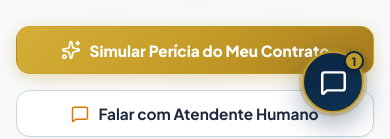
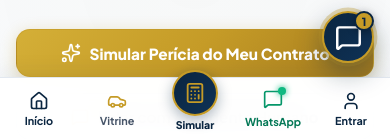
Before and after one commit to duacebeats-cmyk/Domrockfellersite, a React (Vite) app: page / in a window 390 px wide. Shown: the part 705-844 px from the top of the page. Built offline with nearby package versions, Linux system fonts and the light colour scheme.

Commit message:
feat: align site layout, update official corporate data and add native app mobile bottom bar with touch swipe

```diff
--- a/src/App.jsx
+++ b/src/App.jsx
@@ -13,6 +13,7 @@ import { AdminPanel } from './components/AdminPanel';
 import { ClientPortal } from './components/ClientPortal';
 import { AuthModal } from './components/AuthModal';
 import { CarShowcaseSlider } from './components/CarShowcaseSlider';
+import { MobileBottomNav } from './components/MobileBottomNav';
 import { CheckCircle2, ShieldCheck } from 'lucide-react';
 import { api } from './services/api';
 
@@ -187,6 +188,14 @@ export function App() {
         </div>
       )}
 
+      {/* App-Style Mobile Bottom Dock Navigation Bar */}
+      <MobileBottomNav
+        currentUser={currentUser}
+        onOpenAuth={() => setIsAuthModalOpen(true)}
+        setActiveView={setActiveView}
+        activeView={activeView}
+      />
+
     </div>
   );
 }
--- a/src/components/CarShowcaseSlider.jsx
+++ b/src/components/CarShowcaseSlider.jsx
@@ -151,6 +151,31 @@ export function CarShowcaseSlider({ onSelectCarForSimulation, onOpenChat }) {
     setCurrentIndex(prev => (prev < maxIndex ? prev + 1 : 0));
   };
 
+  // Mobile Touch Swipe Handling
+  const [touchStart, setTouchStart] = useState(null);
+  const [touchEnd, setTouchEnd] = useState(null);
+
+  const onTouchStart = (e) => {
+    setTouchEnd(null);
+    setTouchStart(e.targetTouches[0].clientX);
+  };
+
+  const onTouchMove = (e) => {
+    setTouchEnd(e.targetTouches[0].clientX);
+  };
+
+  const onTouchEnd = () => {
+    if (!touchStart || !touchEnd) return;
+    const distance = touchStart - touchEnd;
+    const isLeftSwipe = distance > 50;
+    const isRightSwipe = distance < -50;
+    if (isLeftSwipe) {
+      handleNext();
+    } else if (isRightSwipe) {
+      handlePrev();
+    }
+  };
+
   // Visible items slice for maximum 3 cars
   const visibleCars = cars.slice(currentIndex, currentIndex + cardsPerView);
 
@@ -246,13 +271,19 @@ export function CarShowcaseSlider({ onSelectCarForSimulation, onOpenChat }) {
           </div>
         </div>
 
-        {/* 3 Cars Showcase Grid */}
-        <div style={{
-          display: 'grid',
-          gridTemplateColumns: `repeat(${cardsPerView}, 1fr)`,
-          gap: '24px',
-          alignItems: 'stretch'
-        }}>
+        {/* 3 Cars Showcase Grid with Mobile Touch Swiping */}
+        <div
+          onTouchStart={onTouchStart}
+          onTouchMove={onTouchMove}
+          onTouchEnd={onTouchEnd}
+          style={{
+            display: 'grid',
+            gridTemplateColumns: `repeat(${cardsPerView}, 1fr)`,
+            gap: '24px',
+            alignItems: 'stretch',
+            touchAction: 'pan-y'
+          }}
+        >
           {visibleCars.map((car) => (
             <div
               key={car.id}
--- /dev/null
+++ b/src/components/MobileBottomNav.jsx
@@ -0,0 +1,215 @@
+import React from 'react';
+import { Home, Car, Calculator, MessageSquare, User } from 'lucide-react';
+
+export function MobileBottomNav({
+  currentUser,
+  onOpenAuth,
+  setActiveView,
+  activeView
+}) {
+  const scrollTo = (id) => {
+    if (activeView !== 'site') {
+      setActiveView('site');
+    }
+    setTimeout(() => {
+      if (id === 'top') {
+        window.scrollTo({ top: 0, behavior: 'smooth' });
+      } else {
+        const el = document.getElementById(id);
+        if (el) el.scrollIntoView({ behavior: 'smooth' });
+      }
+    }, 60);
+  };
+
+  const openWhatsApp = () => {
+    window.open(
+      'https://api.whatsapp.com/send?phone=5548920049681&text=Ol%C3%A1!%20Gostaria%20de%20atendimento%20da%20Dom%20RockFeller%20sobre%20an%C3%A1lise%20pericial%20e%20revisional.',
+      '_blank',
+      'noopener,noreferrer'
+    );
+  };
+
+  const handleAccountClick = () => {
+    if (!currentUser) {
+      onOpenAuth();
+    } else if (currentUser.role === 'admin' || currentUser.role === 'funcionario') {
+      setActiveView(activeView === 'admin' ? 'site' : 'admin');
+    } else {
+      setActiveView(activeView === 'client' ? 'site' : 'client');
+    }
+  };
+
+  return (
+    <>
+      <nav
+        className="mobile-bottom-app-bar"
+        aria-label="Navegação Rápida Mobile"
+        style={{
+          position: 'fixed',
+          bottom: 0,
+          left: 0,
+          right: 0,
+          zIndex: 998,
+          background: 'rgba(255, 255, 255, 0.95)',
+          backdropFilter: 'blur(18px)',
+          WebkitBackdropFilter: 'blur(18px)',
+          borderTop: '1px solid #E2E8F0',
+          boxShadow: '0 -4px 22px rgba(10, 37, 64, 0.08)',
+          display: 'grid',
+          gridTemplateColumns: 'repeat(5, 1fr)',
+          alignItems: 'center',
+          height: '62px',
+          paddingBottom: 'env(safe-area-inset-bottom, 0px)'
+        }}
+      >
+        {/* 1. Início */}
+        <button
+          type="button"
+          onClick={() => scrollTo('top')}
+          className="mobile-app-nav-item"
+          style={{
+            background: 'none',
+            border: 'none',
+            display: 'flex',
+            flexDirection: 'column',
+            alignItems: 'center',
+            justifyContent: 'center',
+            gap: '3px',
+            color: '#475569',
+            padding: '6px 0',
+            cursor: 'pointer'
+          }}
+        >
+          <Home size={20} color="#0A2540" />
+          <span style={{ fontSize: '0.68rem', fontWeight: 700, color: '#0A2540' }}>Início</span>
+        </button>
+
+        {/* 2. Vitrine */}
+        <button
+          type="button"
+          onClick={() => scrollTo('vitrine')}
+          className="mobile-app-nav-item"
+          style={{
+            background: 'none',
+            border: 'none',
+            display: 'flex',
+            flexDirection: 'column',
+            alignItems: 'center',
+            justifyContent: 'center',
+            gap: '3px',
+            color: '#475569',
+            padding: '6px 0',
+            cursor: 'pointer'
+          }}
+        >
+          <Car size={20} color="#C59B27" />
+          <span style={{ fontSize: '0.68rem', fontWeight: 700, color: '#475569' }}>Vitrine</span>
+        </button>
+
+        {/* 3. Simular (Center Highlight / App Action Button) */}
+        <button
+          type="button"
+          onClick={() => scrollTo('simulador')}
+          className="mobile-app-nav-item"
+          style={{
+            background: 'none',
+            border: 'none',
+            display: 'flex',
+            flexDirection: 'column',
+            alignItems: 'center',
+            justifyContent: 'center',
+            gap: '2px',
+            cursor: 'pointer',
+            marginTop: '-16px'
+          }}
+        >
+          <div style={{
+            width: '46px',
+            height: '46px',
+            borderRadius: '50%',
+            background: 'linear-gradient(135deg, #0A2540 0%, #0F3256 100%)',
+            border: '2px solid #C59B27',
+            boxShadow: '0 4px 14px rgba(10, 37, 64, 0.35)',
+            display: 'flex',
+            alignItems: 'center',
+            justifyContent: 'center',
+            color: '#C59B27'
+          }}>
+            <Calculator size={22} color="#C59B27" />
+          </div>
+          <span style={{ fontSize: '0.66rem', fontWeight: 800, color: '#0A2540' }}>Simular</span>
+        </button>
+
+        {/* 4. WhatsApp */}
+        <button
+          type="button"
+          onClick={openWhatsApp}
+          className="mobile-app-nav-item"
+          style={{
+            background: 'none',
+            border: 'none',
+            display: 'flex',
+            flexDirection: 'column',
+            alignItems: 'center',
+            justifyContent: 'center',
+            gap: '3px',
+            color: '#475569',
+            padding: '6px 0',
+            cursor: 'pointer',
+            position: 'relative'
+          }}
+        >
+          <div style={{ position: 'relative' }}>
+            <MessageSquare size={20} color="#059669" />
+            <span style={{
+              position: 'absolute',
+              top: '-2px',
+              right: '-3px',
+              width: '8px',
+              height: '8px',
+              borderRadius: '50%',
+              background: '#10B981',
+              boxShadow: '0 0 6px #10B981'
+            }} />
+          </div>
+          <span style={{ fontSize: '0.68rem', fontWeight: 700, color: '#047857' }}>WhatsApp</span>
+        </button>
+
+        {/* 5. Conta / Portal */}
+        <button
+          type="button"
+          onClick={handleAccountClick}
+          className="mobile-app-nav-item"
+          style={{
+            background: 'none',
+            border: 'none',
+            display: 'flex',
+            flexDirection: 'column',
+            alignItems: 'center',
+            justifyContent: 'center',
+            gap: '3px',
+            color: '#475569',
+            padding: '6px 0',
+            cursor: 'pointer'
+          }}
+        >
+          <User size={20} color={currentUser ? '#C59B27' : '#0A2540'} />
+          <span style={{ fontSize: '0.68rem', fontWeight: 700, color: '#0A2540' }}>
+            {currentUser ? 'Meu Perfil' : 'Entrar'}
+          </span>
+        </button>
+      </nav>
+
+      <style>{`
+        @media (min-width: 769px) {
+          .mobile-bottom-app-bar {
+            display: none !important;
+          }
+        }
+        .mobile-app-nav-item:active {
+          transform: scale(0.92);
+        }
+      `}</style>
+    </>
+  );
+}
--- a/src/components/Offices.jsx
+++ b/src/components/Offices.jsx
@@ -6,15 +6,15 @@ export function Offices({ onOpenSimulator }) {
     {
       city: 'Florianópolis',
       state: 'Santa Catarina (SC)',
-      statusBadge: 'Unidade Oficial Ativa',
+      statusBadge: 'Sede Matriz Oficial Ativa',
       isComingSoon: false,
       building: 'Edifício Jerônimo Coelho',
-      address: 'Rua Jerônimo Coelho, 280 - Sala 1103',
+      address: 'Rua Gerônimo Coelho, 280 - Sala 1103',
       neighborhood: 'Centro, Florianópolis - SC',
       cep: 'CEP: 88010-030',
-      email: 'contato@domrockfeller.tech',
-      reference: 'Coração comercial e financeiro de Florianópolis',
-      phone: '+55 48 92004-9681',
+      email: 'contatorockfellersolucoes@gmail.com',
+      reference: 'Sede matriz no Centro de Florianópolis (SC)',
+      phone: '(48) 9150-2530',
       whatsapp: '5548920049681',
       whatsappFormatted: '+55 48 92004-9681',
       hours: 'Segunda a Sexta: 08:30 às 18:00',
@@ -30,9 +30,9 @@ export function Offices({ onOpenSimulator }) {
       address: 'Av. Américo Buaiz, 501 • Enseada do Suá',
       neighborhood: 'Vitória - ES',
       cep: 'CEP: 29050-911',
-      email: 'contato@domrockfeller.tech',
-      reference: 'Unidade física em fase final de obras. Atendimento digital e pericial 100% ativo.',
-      phone: '+55 48 92004-9681',
+      email: 'contatorockfellersolucoes@gmail.com',
+      reference: 'Unidade física em fase final de obras. Atendimento pericial e consultoria digital 100% ativos.',
+      phone: '(48) 9150-2530',
       whatsapp: '5548920049681',
       whatsappFormatted: '+55 48 92004-9681',
       hours: 'Atendimento Online: Seg a Sex • 08:30 às 18:00',
--- a/src/index.css
+++ b/src/index.css
@@ -702,14 +702,32 @@ img, video, canvas, svg {
 }
 
 @media (max-width: 768px) {
+  body {
+    padding-bottom: 74px !important;
+    -webkit-tap-highlight-color: transparent !important;
+  }
+
   .container {
     padding-left: 16px !important;
     padding-right: 16px !important;
   }
 
   .glass-card {
-    padding: 22px 16px !important;
-    border-radius: 16px !important;
+    padding: 20px 16px !important;
+    border-radius: 18px !important;
+  }
+
+  /* Section padding balanced for mobile screens */
+  section {
+    padding: 48px 0 !important;
+  }
+
+  /* Mobile App Chat button offset above bottom dock */
+  .chat-floating-btn {
+    bottom: 76px !important;
+    right: 16px !important;
+    width: 52px !important;
+    height: 52px !important;
   }
 
   /* Buttons on mobile adapt smoothly without overflow */
@@ -726,8 +744,9 @@ img, video, canvas, svg {
     max-width: 94% !important;
     padding: 24px 16px !important;
     margin: 12px auto !important;
-    max-height: 92vh !important;
+    max-height: 88vh !important;
     overflow-y: auto !important;
+    border-radius: 20px !important;
   }
 
   /* Input fields full-width on mobile */
@@ -742,7 +761,7 @@ img, video, canvas, svg {
   }
 
   h2 {
-    font-size: clamp(1.5rem, 5.2vw, 1.95rem) !important;
+    font-size: clamp(1.45rem, 5.2vw, 1.95rem) !important;
     line-height: 1.25 !important;
   }
 }
```
Also changed, not shown: src/components/Footer.jsx (+45 -24 lines), 5 other files (tests, documents, lock files or other folders).
